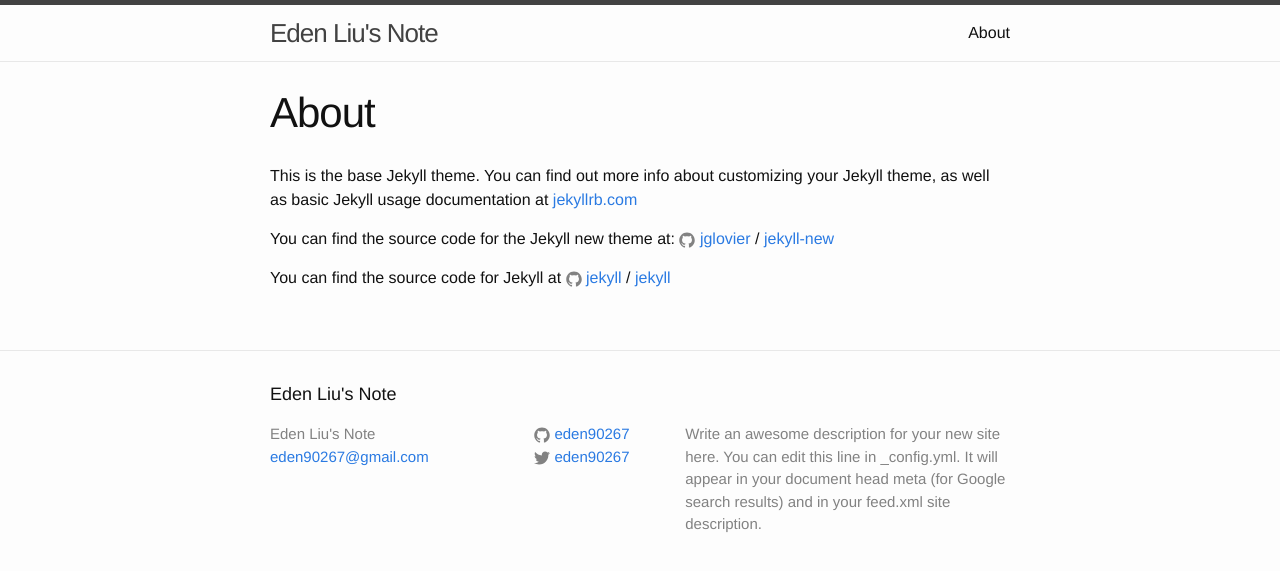
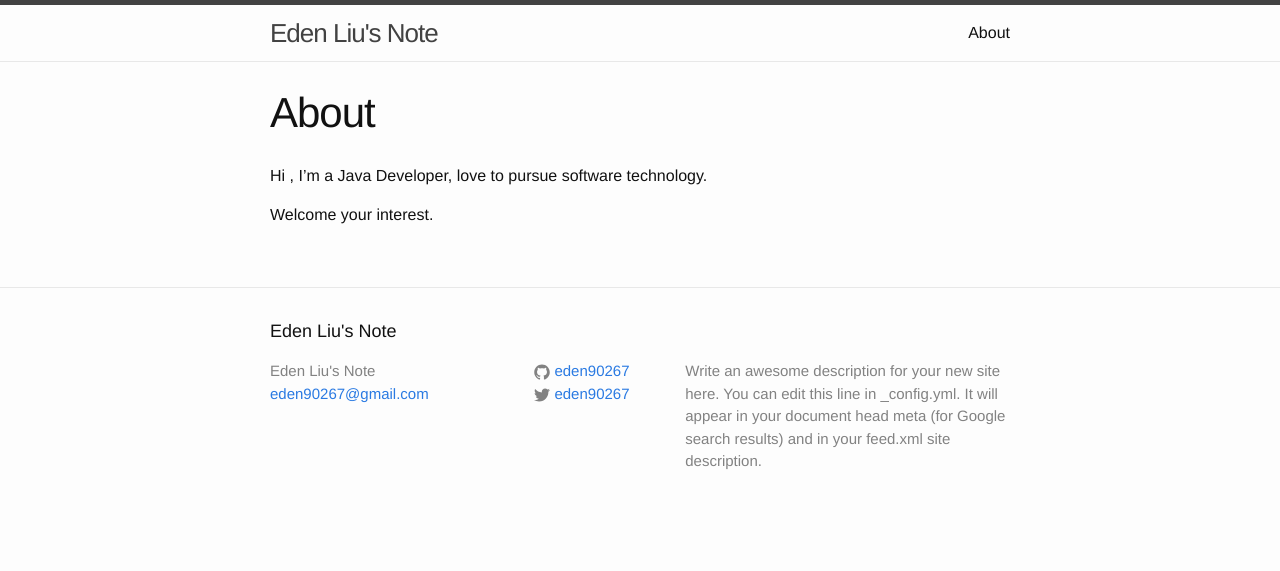
Before and after one commit to eden90267/eden90267.github.io, a Jekyll site: the page built from about.md, in a window 1280 px wide. Shown: the top 571 px of the page. Built offline with Jekyll 4.4.1, drawn with Linux system fonts in a browser that asks for light colours; Markdown is read by kramdown in place of the engine named in the settings.

Commit message:
modify used-google-guava-cache-to-spring blog, about.md

```diff
--- a/_posts/2016-02-24-used-google-guava-cache-to-spring.markdown
+++ b/_posts/2016-02-24-used-google-guava-cache-to-spring.markdown
@@ -2,7 +2,7 @@
 layout: post
 title:  "Used Google Guava Cache to Spring"
 date:   2016-02-24 11:21:00 +0800
-categories: [java, spring, guava]
+categories: [java, spring, guava, cache]
 ---
 因工作需求有用到快取機制, 但可能因Multiple Cache Container相互衝突關係(與EhCache), 造成無法使用Google Guava Cache整合Spring, 所以記錄在此方便以後使用:
 
--- a/about.md
+++ b/about.md
@@ -4,12 +4,6 @@ title: About
 permalink: /about/
 ---
 
-This is the base Jekyll theme. You can find out more info about customizing your Jekyll theme, as well as basic Jekyll usage documentation at [jekyllrb.com](http://jekyllrb.com/)
+Hi , I'm a Java Developer,  love to pursue software technology.
 
-You can find the source code for the Jekyll new theme at:
-{% include icon-github.html username="jglovier" %} /
-[jekyll-new](https://github.com/jglovier/jekyll-new)
-
-You can find the source code for Jekyll at
-{% include icon-github.html username="jekyll" %} /
-[jekyll](https://github.com/jekyll/jekyll)
+Welcome your interest.
```
